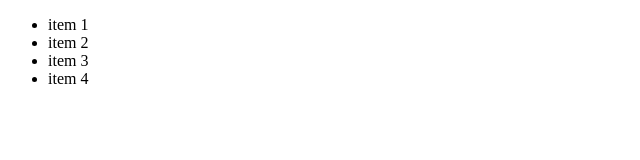
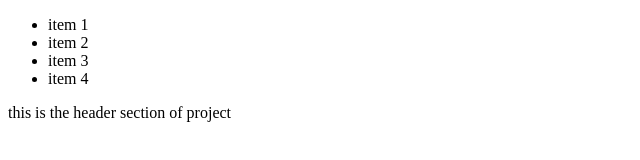
Before and after one commit to learnGitAccount/gitflow, a plain HTML site: page assets/index.html in a window 1280 px wide. Shown: the whole page, without its empty margins (0-640 px from the left). Drawn offline with Linux system fonts and the light colour scheme.

Commit message:
coding header template

```diff
--- a/assets/index.html
+++ b/assets/index.html
@@ -16,6 +16,10 @@
         <li>item 4</li>
       </ul>
     </nav>
+    <!-- header section -->
+    <header>
+      <p>this is the header section of project</p>
+    </header>
     <script src="./app.js"></script>
   </body>
 </html>
```
